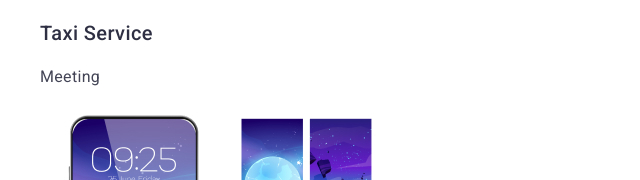
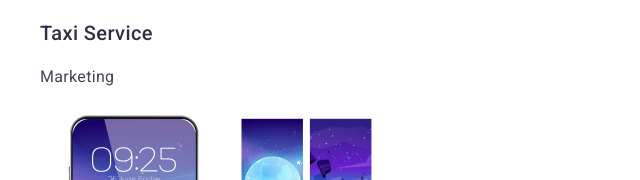
Before and after one commit to LAS-CH/goit-markup-hw-02, a plain HTML site: page index.html in a window 1280 px wide. Shown: the part 3980-4160 px from the top of the page, 0-640 px from the left. Drawn offline with nearby package versions, Linux system fonts and the light colour scheme.

Commit message:
Update index.html

```diff
--- a/index.html
+++ b/index.html
@@ -117,7 +117,7 @@
             <li>
                 <img src="./images/Auto.jpg" alt="car" width="360" />
                 <h3 class="last-title">Taxi Service</h3>
-                <p class="par-all">Meeting</p>
+                <p class="par-all">Marketing</p>
             </li>
             <li>
                 <img src="./images/Telefon.jpg" alt="Telephone" width="360" />
```
